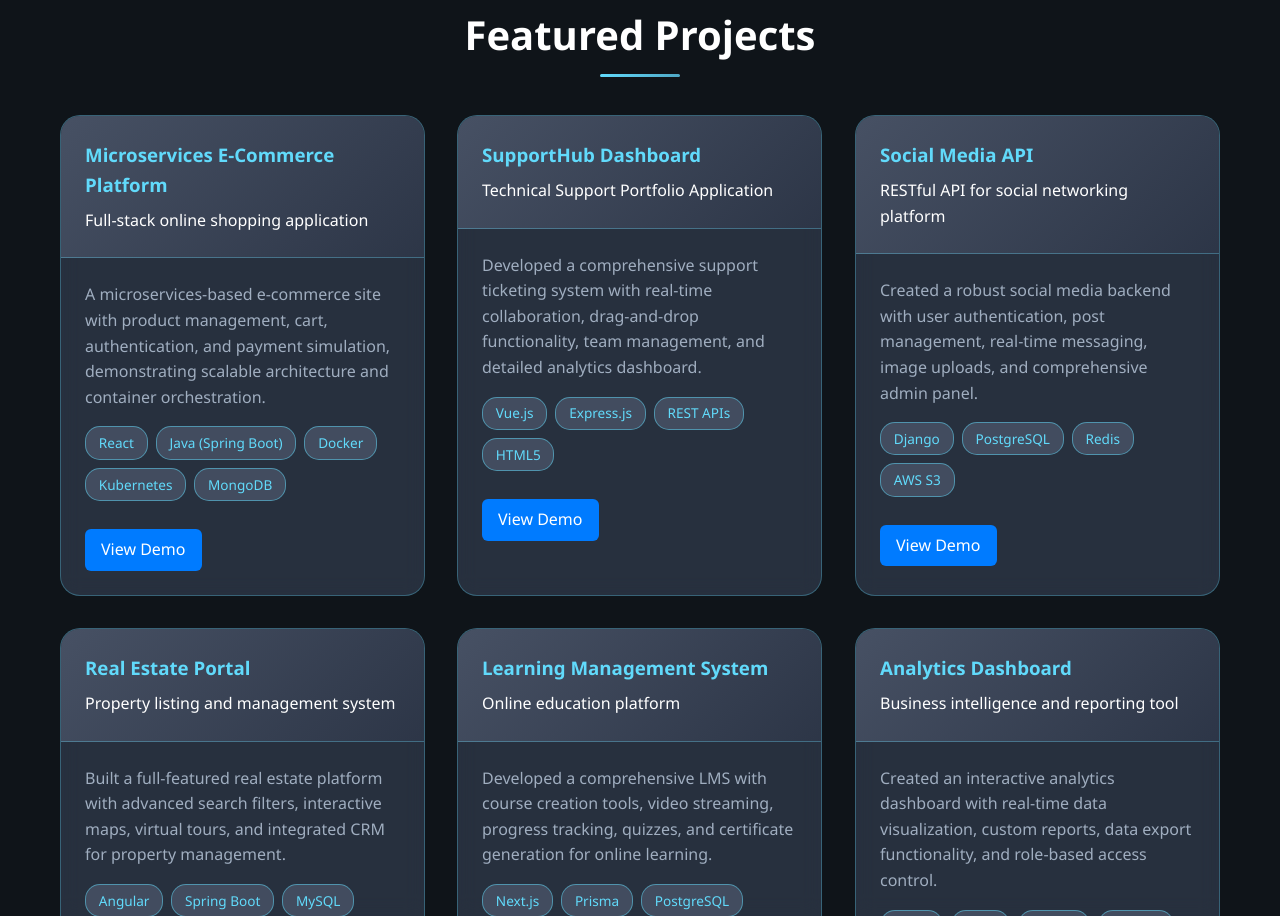
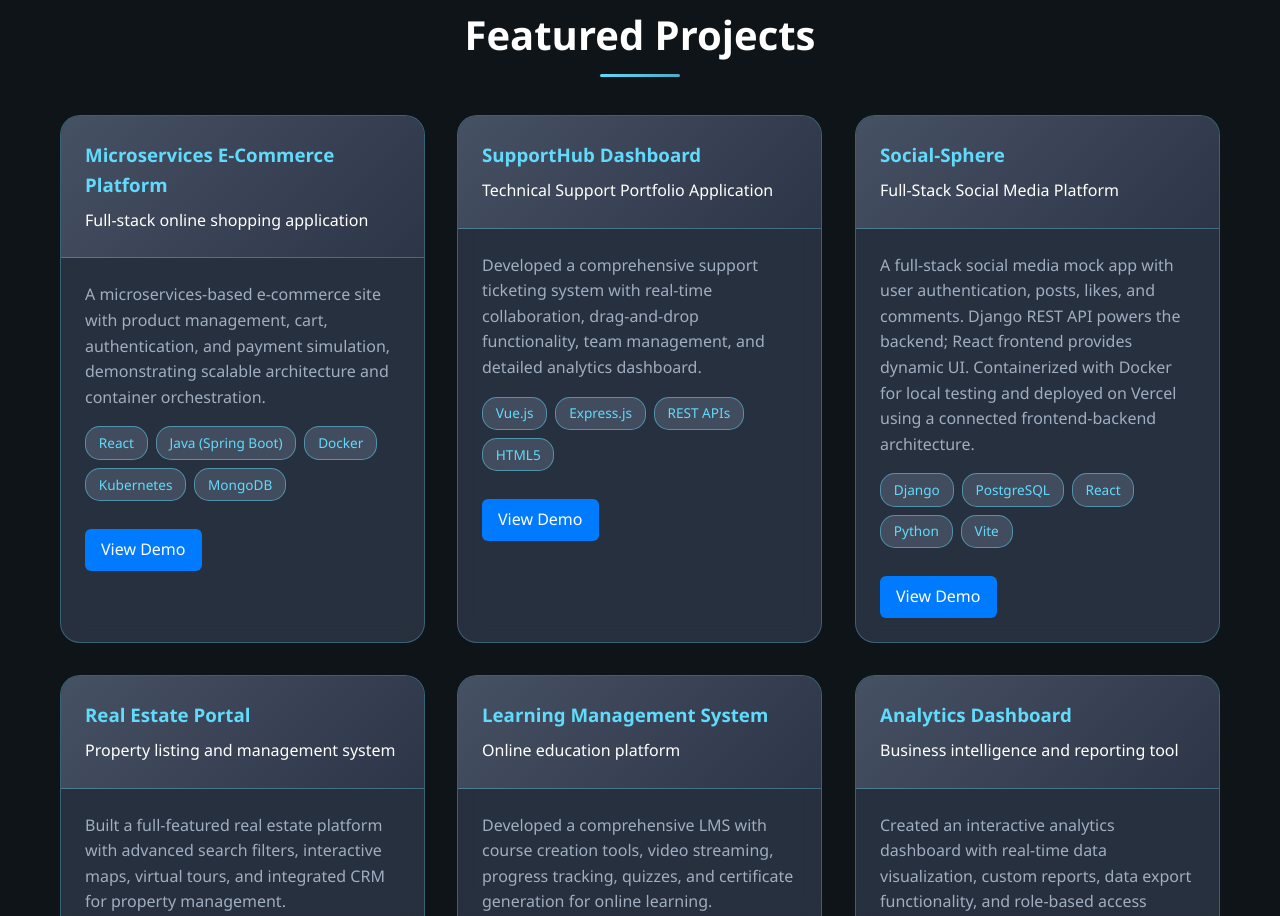
Before and after one commit to Sblaise123/My-Personal-Portfolio, a website: page index.html in a window 1280 px wide. Shown: the part 2283-3199 px from the top of the page. Drawn offline with Linux system fonts and the light colour scheme.

Commit message:
Update index.html

```diff
--- a/index.html
+++ b/index.html
@@ -177,18 +177,19 @@
 
       <div class="project-card">
         <div class="project-header">
-          <h3>Social Media API</h3>
-          <p>RESTful API for social networking platform</p>
+          <h3>Social-Sphere</h3>
+          <p>Full-Stack Social Media Platform</p>
         </div>
         <div class="project-body">
-          <p>Created a robust social media backend with user authentication, post management, real-time messaging, image uploads, and comprehensive admin panel.</p>
+          <p>A full-stack social media mock app with user authentication, posts, likes, and comments. Django REST API powers the backend; React frontend provides dynamic UI. Containerized with Docker for local testing and deployed on Vercel using a connected frontend-backend architecture.</p>
           <div class="project-tech">
             <span class="tech-tag">Django</span>
             <span class="tech-tag">PostgreSQL</span>
-            <span class="tech-tag">Redis</span>
-            <span class="tech-tag">AWS S3</span>
+            <span class="tech-tag">React</span>
+            <span class="tech-tag">Python</span>
+            <span class="tech-tag">Vite</span>
           </div>
-          <a href="#" target="_blank" class="view-demo">View Demo</a>
+          <a href="https://social-sphere-zu7c.vercel.app" target="_blank" class="view-demo">View Demo</a>
         </div>
       </div>
 
```
